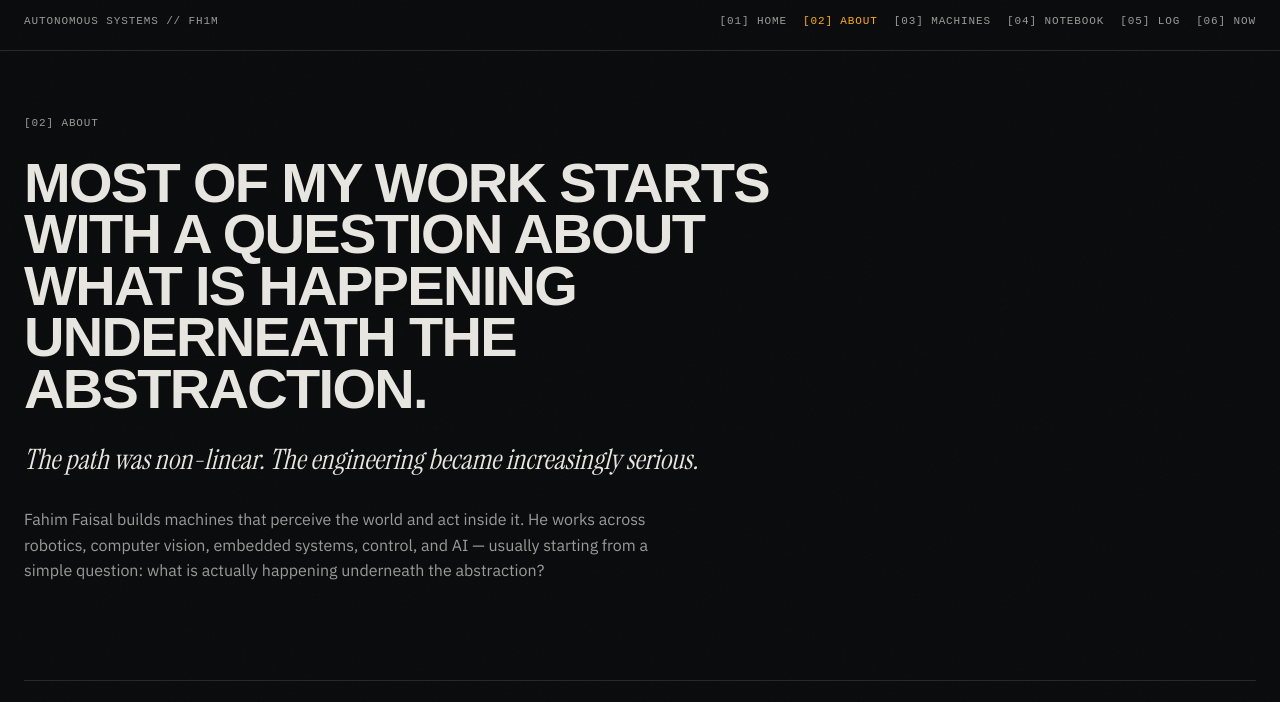
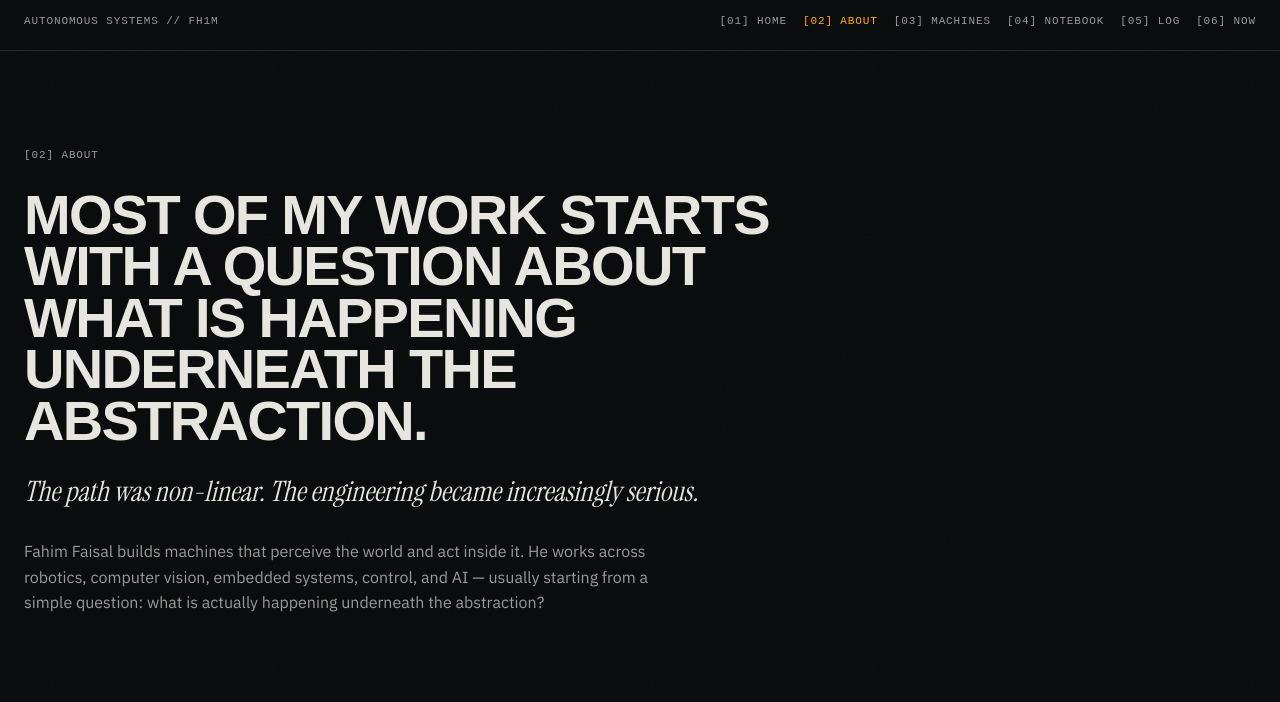
Before and after one commit to fh1m/fh1m.github.io, an Astro site: page /about in a window 1280 px wide. Shown: the part 49-751 px from the top of the page. Built offline with nearby package versions, Linux system fonts and the light colour scheme; Astro itself is replaced by a stand-in of ours.

Commit message:
fix: qa polish pass

```diff
--- a/package.json
+++ b/package.json
@@ -21,6 +21,8 @@
   },
   "devDependencies": {
     "@astrojs/check": "^0.9.10",
+    "@playwright/test": "^1.63.0",
+    "lighthouse": "^13.4.1",
     "typescript": "^5.9.3"
   }
 }
--- a/src/pages/404.astro
+++ b/src/pages/404.astro
@@ -23,6 +23,9 @@ import Base from '../layouts/Base.astro';
 
     .not-found h1 {
       font-weight: 900;
+      /* Scoped display size: --text-display (8vw/9rem) overflows the 68ch
+         column at desktop ("DETACHED" at 115px > 632px content width). */
+      font-size: clamp(2.5rem, 7vw, 6.75rem);
     }
 
     .not-found-body {
--- a/src/pages/about.astro
+++ b/src/pages/about.astro
@@ -231,7 +231,7 @@ const INFLUENCES = [
       gap: var(--space-6);
       max-width: var(--container-max);
       margin: 0 auto;
-      padding: var(--space-16) var(--space-6) 0;
+      padding: var(--space-24) var(--space-6) 0;
     }
 
     .about-h1 {
```
Also changed, not shown: 1 other file.
